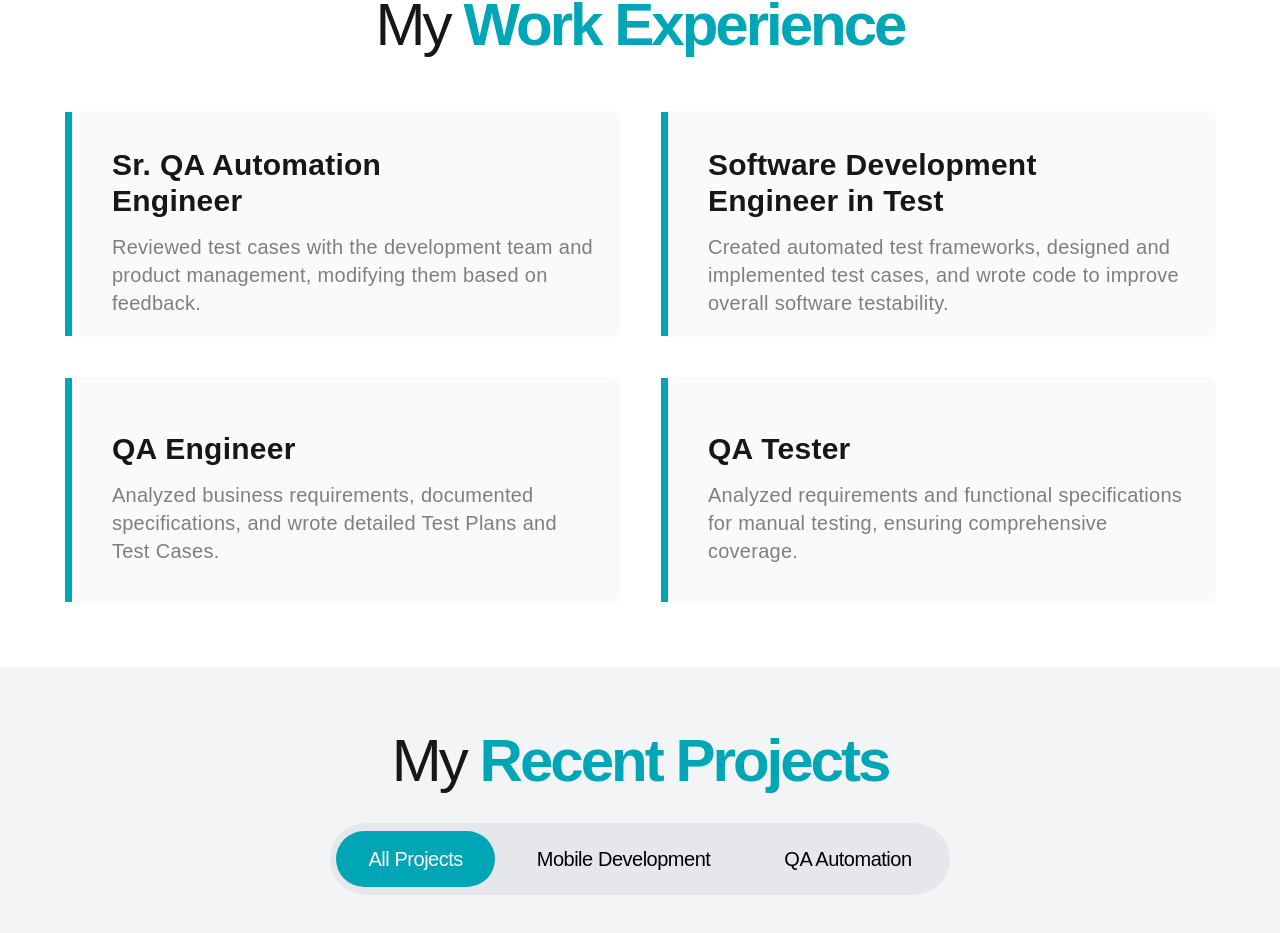
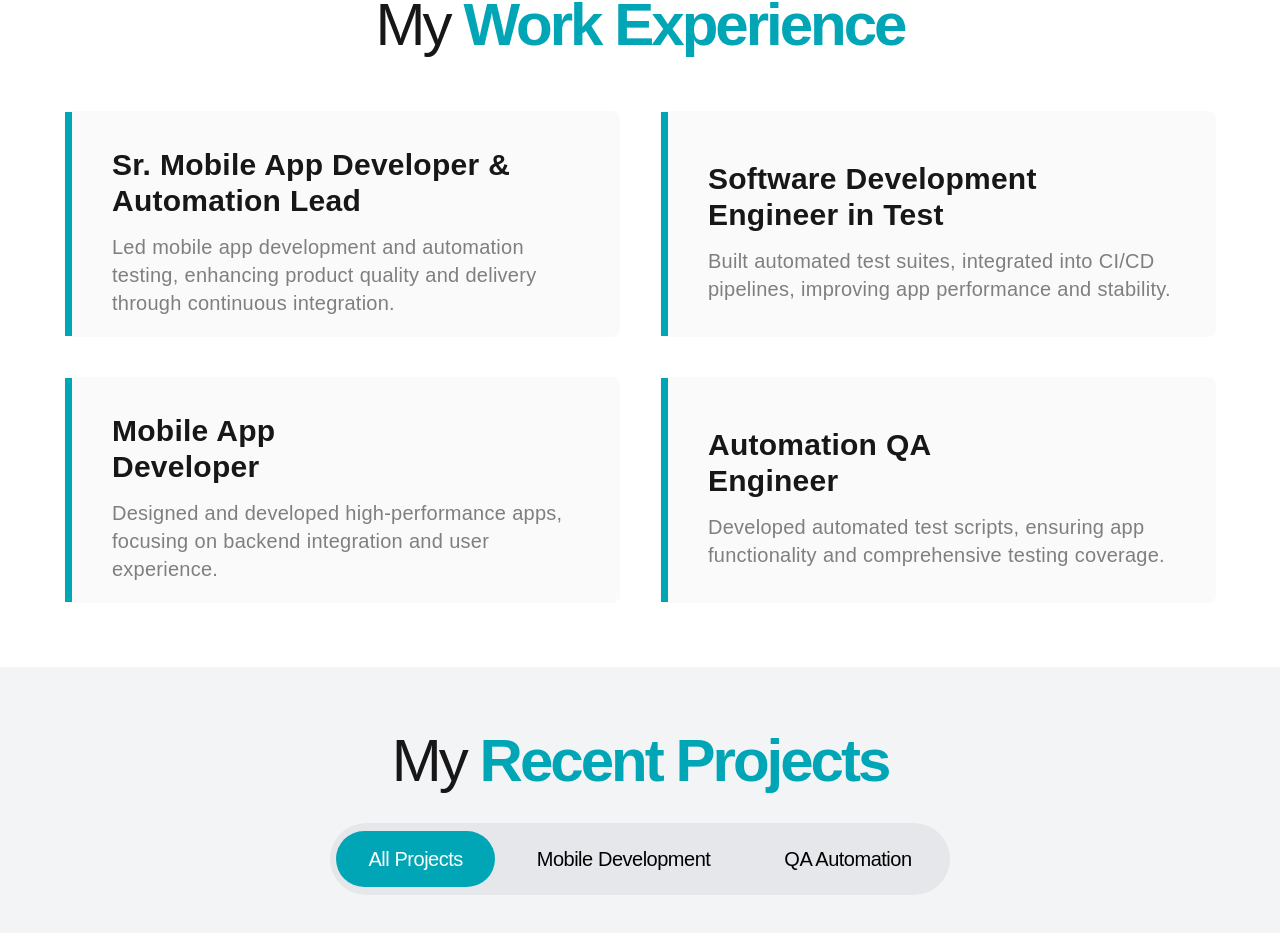
Before and after one commit to adnanghaffar07/abdullah, a Next.js app: page /homepage in a window 1280 px wide. Shown: the part 1653-2586 px from the top of the page. Built offline with nearby package versions, Linux system fonts and the light colour scheme.

Commit message:
Update page.tsx

```diff
--- a/app/homepage/page.tsx
+++ b/app/homepage/page.tsx
@@ -104,11 +104,11 @@ const Homepage = () => {
                         <div className="flex gap-10 self-stretch pr-6 my-auto rounded-lg border border-solid bg-zinc-50 border-black border-opacity-0 max-md:max-w-full">
                             <div className="flex shrink-0 h-56 bg-[#00A5B6] w-[7px]" />
                             <div className="flex flex-col grow shrink-0 self-center mt-4 basis-0 w-fit max-md:max-w-full">
-                                <div className=" text-2xl lg:text-3xl font-semibold leading-9 text-[#171717] md:max-w-[300px]">
-                                    Sr. QA Automation Engineer
+                                <div className=" text-2xl lg:text-3xl font-semibold leading-9 text-[#171717] md:max-w-[400px]">
+                                Sr. Mobile App Developer & Automation Lead
                                 </div>
                                 <div className="mt-3.5 text-lg lg:text-xl font-medium text-[#7F7F7F] max-md:max-w-full">
-                                    Reviewed test cases with the development team and product management, modifying them based on feedback.                                </div>
+                                Led mobile app development and automation testing, enhancing product quality and delivery through continuous integration.              </div>
                             </div>
                         </div>
 
@@ -118,7 +118,7 @@ const Homepage = () => {
                                 <div className=" text-2xl lg:text-3xl font-semibold leading-9 text-[#171717] md:max-w-[400px]">
                                     Software Development Engineer in Test</div>
                                 <div className="mt-3.5 text-lg lg:text-xl font-medium text-[#7F7F7F] max-md:max-w-full">
-                                    Created automated test frameworks, designed and implemented test cases, and wrote code to improve overall software testability.                                </div>
+                                Built automated test suites, integrated into CI/CD pipelines, improving app performance and stability.                   </div>
                             </div>
                         </div>
 
@@ -126,10 +126,10 @@ const Homepage = () => {
                             <div className="flex shrink-0 h-56 bg-[#00A5B6] w-[7px]" />
                             <div className="flex flex-col grow shrink-0 self-center mt-4 basis-0 w-fit max-md:max-w-full">
                                 <div className=" text-2xl lg:text-3xl font-semibold leading-none text-[#171717] md:max-w-[300px]">
-                                    QA Engineer
+                                Mobile App Developer
                                 </div>
                                 <div className="mt-3.5 text-lg lg:text-xl font-medium text-[#7F7F7F] max-md:max-w-full">
-                                    Analyzed business requirements, documented specifications, and wrote detailed Test Plans and Test Cases.                                </div>
+                                Designed and developed high-performance apps, focusing on backend integration and user experience.      </div>
                             </div>
                         </div>
 
@@ -137,10 +137,10 @@ const Homepage = () => {
                             <div className="flex shrink-0 h-56 bg-[#00A5B6] w-[7px]" />
                             <div className="flex flex-col grow shrink-0 self-center mt-4 basis-0 w-fit max-md:max-w-full">
                                 <div className=" text-2xl lg:text-3xl font-semibold leading-none text-[#171717] md:max-w-[300px]">
-                                    QA Tester
+                                Automation QA Engineer
                                 </div>
                                 <div className="mt-3.5 text-lg lg:text-xl font-medium text-[#7F7F7F] max-md:max-w-full">
-                                    Analyzed requirements and functional specifications for manual testing, ensuring comprehensive coverage.                                </div>
+                                Developed automated test scripts, ensuring app functionality and comprehensive testing coverage.              </div>
                             </div>
                         </div>
                     </div>
```
